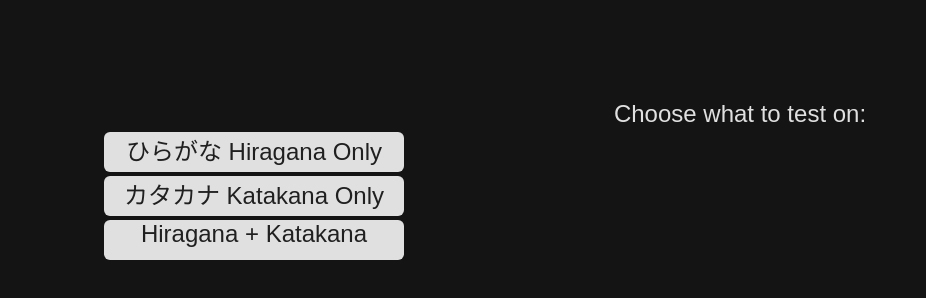
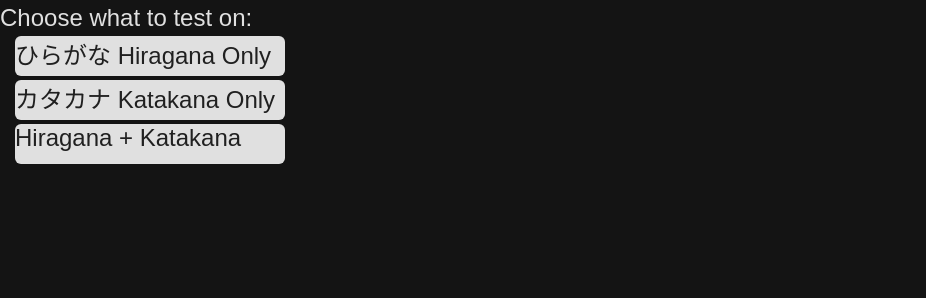
Before and after one commit to Codelympians/sample-flashcards, a plain HTML site: page kana/index.html in a window 1280 px wide. Shown: the whole page, without its empty margins (0-926 px from the left). Drawn offline with nearby package versions, Linux system fonts and the light colour scheme.

Commit message:
Update index.html

```diff
--- a/kana/index.html
+++ b/kana/index.html
@@ -14,9 +14,7 @@
 
   .init-button {
     position: fixed;
-    text-align: center;
-    width: 100%;
-    padding: 100px 100px 100px 100px;
+    padding: auto;
   }
 
   .init-button a {
@@ -30,7 +28,7 @@
     height: 40px;
     max-width: 90%;
     text-decoration: none;
-    margin: 4px 4px 4px 4px;
+    margin: 4px auto;
   }
 
   .init-button span {
@@ -38,6 +36,7 @@
     color: #e0e0e0;
     font-family: sans-serif;
     font-size: 24px;
+    margin: 4px auto;
   }
 </style>
 
```
